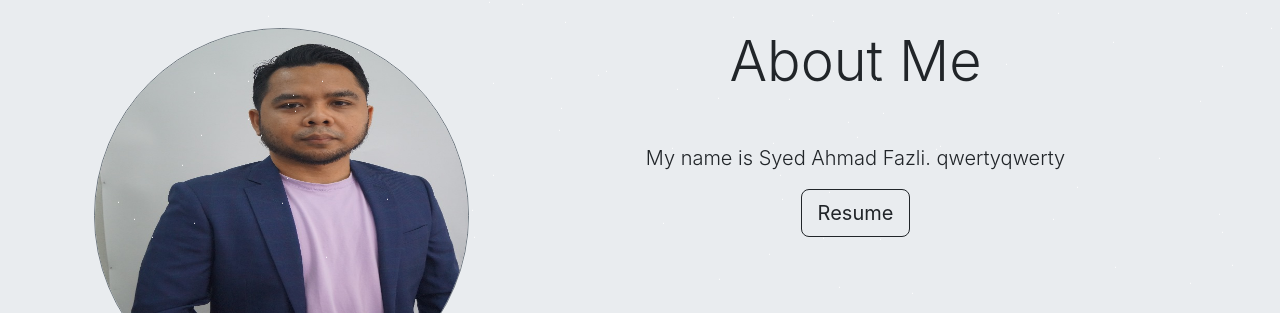
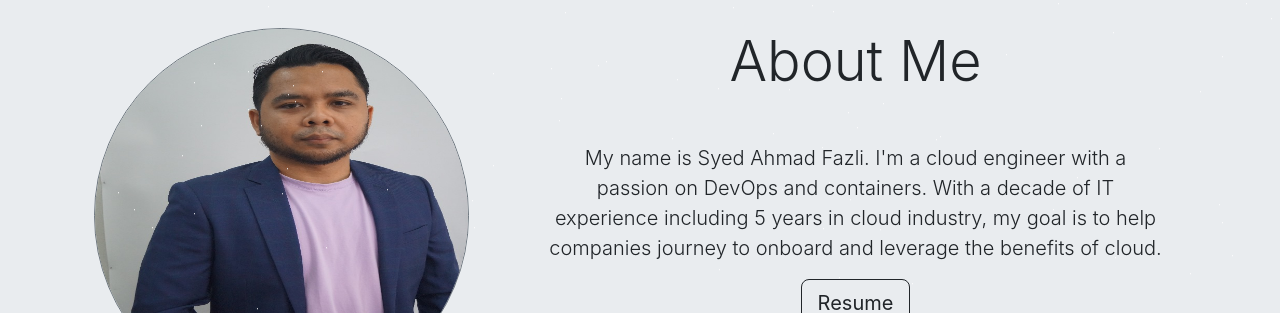
Before and after one commit to EdFazli/EdFazli.github.io, a React (Create React App) app: page / in a window 1280 px wide. Shown: the part 836-1149 px from the top of the page. Built offline with nearby package versions, Linux system fonts and the light colour scheme; no server answers.

Commit message:
updating about me and repos

```diff
--- a/src/editable-stuff/config.js
+++ b/src/editable-stuff/config.js
@@ -54,7 +54,7 @@ const about = {
   imageLink: require("../editable-stuff/SyedAhmadFazli.jpg"),
   imageSize: 375,
   message:
-    "My name is Syed Ahmad Fazli. qwertyqwerty",
+    "My name is Syed Ahmad Fazli. I'm a cloud engineer with a passion on DevOps and containers. With a decade of IT experience including 5 years in cloud industry, my goal is to help companies journey to onboard and leverage the benefits of cloud.",
   resume: require("../editable-stuff/SYEDAHMADFAZLI_Resume.pdf"),
 };
 
@@ -67,8 +67,8 @@ const repos = {
   show: true,
   heading: "Recent Projects",
   gitHubUsername: "EdFazli", //i.e."johnDoe12Gh"
-  reposLength: 4,
-  specificRepos: [],
+  reposLength: 5,
+  specificRepos: ["eks-fargate-sample-1", "k8s-autoscale-demo", "vagrant-packer-ansible-samples", "basicTerraform-azurePipelines", "terraform" ],
 };
 
 // Leadership SECTION
```
